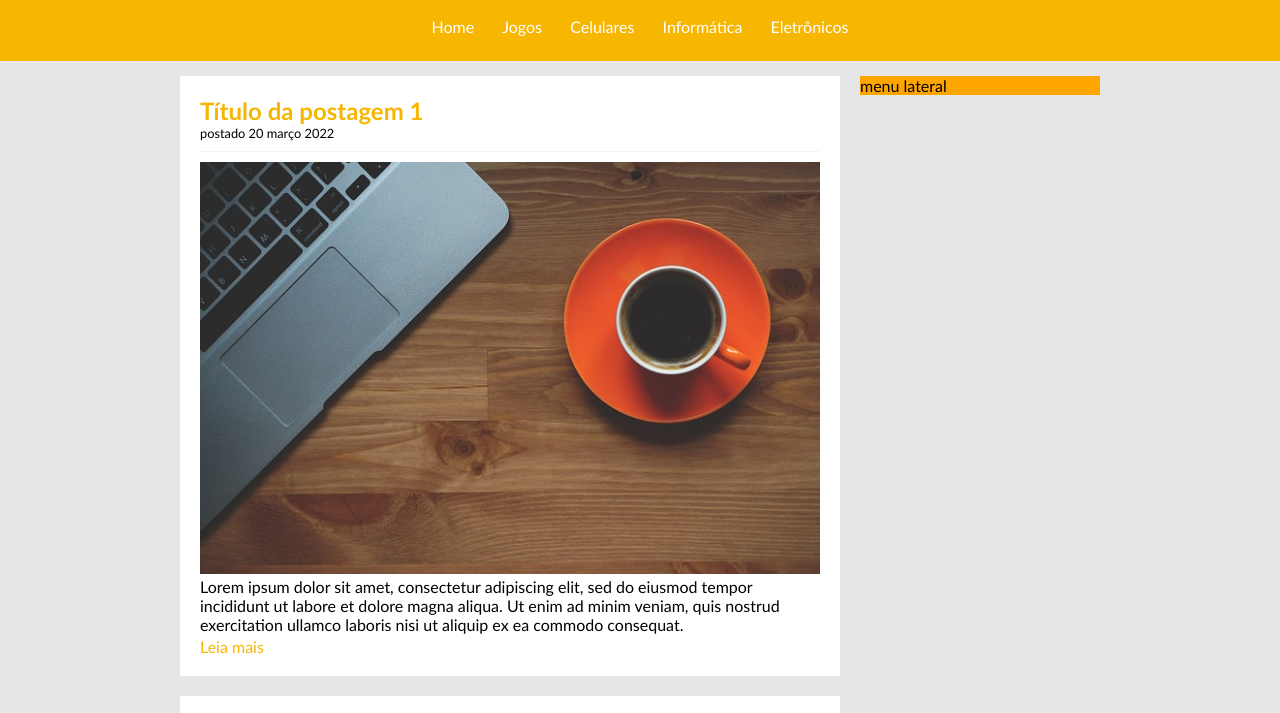
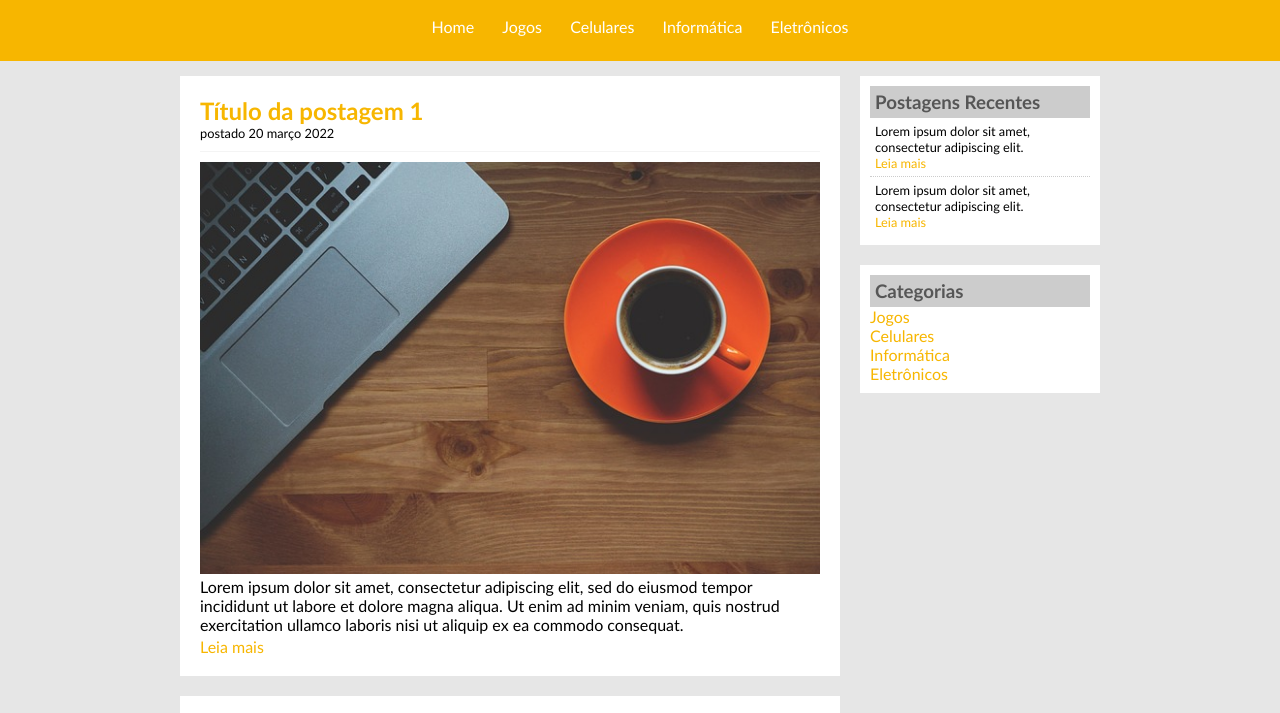
Before and after one commit to miltcn/TecBlog, a plain HTML site: page index.html in a window 1280 px wide. Shown: the part 76-789 px from the top of the page. Drawn offline with Linux system fonts and the light colour scheme.

Commit message:
Finalização das postagens laterais.

```diff
--- a/css/style.css
+++ b/css/style.css
@@ -26,10 +26,6 @@ body {
 	padding: 15px;
 }
 
-#area-lateral {
-	background: orange;
-}
-
 #area-postagens {
 	width: 660px;
 	float: left;
@@ -44,6 +40,18 @@ body {
 	padding: 20px;
 	margin-bottom: 20px;
 	background: white;
+}
+
+.conteudo-lateral {
+	background: white;
+	padding: 10px;
+	margin-bottom: 20px;
+}
+
+.postagem-lateral {
+	font-size: 0.8em;
+	padding: 5px;
+	border-bottom: 1px dotted #CCC;
 }
 
 .postagem p {
@@ -89,6 +97,12 @@ h2{
 	color: #f7b600;
 }
 
+h3 {
+	color: #565656;
+	background: #CCC;
+	padding: 5px;
+}
+
 .branco {
 	color: white;
 }
--- a/index.html
+++ b/index.html
@@ -40,7 +40,24 @@
 				</div><!-- Fechmento postagem -->
 			</div>
 			<div id="area-lateral">
-				menu lateral
+				<div class="conteudo-lateral">
+					<h3>Postagens Recentes</h3>
+					<div class="postagem-lateral"><!-- Abertura postagem lateral -->
+						<p>Lorem ipsum dolor sit amet, consectetur adipiscing elit.</p>
+						<a href="">Leia mais</a>
+					</div><!-- Fechamento postagem lateral -->
+					<div class="postagem-lateral" style="border-bottom: none;"><!-- Abertura postagem lateral -->
+						<p>Lorem ipsum dolor sit amet, consectetur adipiscing elit.</p>
+						<a href="">Leia mais</a>
+					</div><!-- Fechamento postagem lateral -->
+				</div>
+				<div class="conteudo-lateral">
+					<h3>Categorias</h3>
+					<a href="jogos.html">Jogos</a><br>
+					<a href="celulares.html">Celulares</a><br>
+					<a href="informatica.html">Informática</a><br>
+					<a href="eletronicos.html">Eletrônicos</a><br>
+				</div>
 			</div>
 			<div id="rodape">
 				Todo os direitos reservados
```
